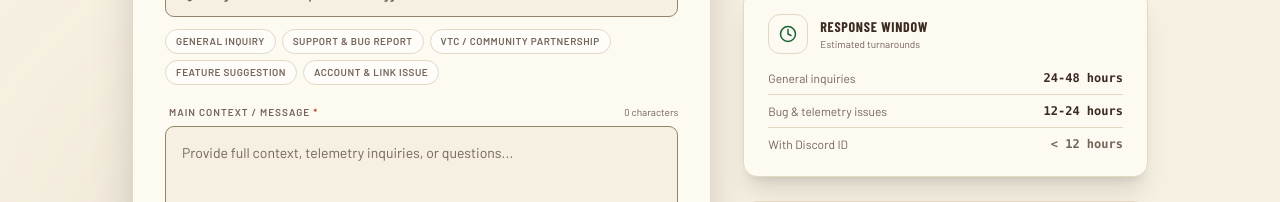
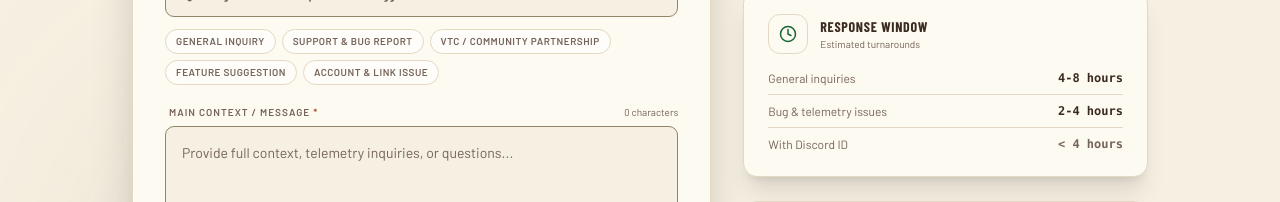
Before and after one commit to Chetan302003/hub-web, a React (Vite) app: page /contact in a window 1280 px wide. Shown: the part 693-895 px from the top of the page. Built offline with nearby package versions, Linux system fonts and the light colour scheme; no server answers.

Commit message:
Update response times in Contact page

```diff
--- a/src/pages/Contact.tsx
+++ b/src/pages/Contact.tsx
@@ -509,15 +509,15 @@ export default function Contact() {
               <ul className="space-y-2 text-xs text-muted-foreground">
                 <li className="flex items-center justify-between border-b border-white/5 pb-2">
                   <span>General inquiries</span>
-                  <span className="font-mono font-bold text-foreground">24-48 hours</span>
+                  <span className="font-mono font-bold text-foreground">4-8 hours</span>
                 </li>
                 <li className="flex items-center justify-between border-b border-white/5 pb-2">
                   <span>Bug & telemetry issues</span>
-                  <span className="font-mono font-bold text-foreground">12-24 hours</span>
+                  <span className="font-mono font-bold text-foreground">2-4 hours</span>
                 </li>
                 <li className="flex items-center justify-between">
                   <span>With Discord ID</span>
-                  <span className="font-mono font-bold text-purple-400">&lt; 12 hours</span>
+                  <span className="font-mono font-bold text-purple-400">&lt; 4 hours</span>
                 </li>
               </ul>
             </GlassCard>
```
